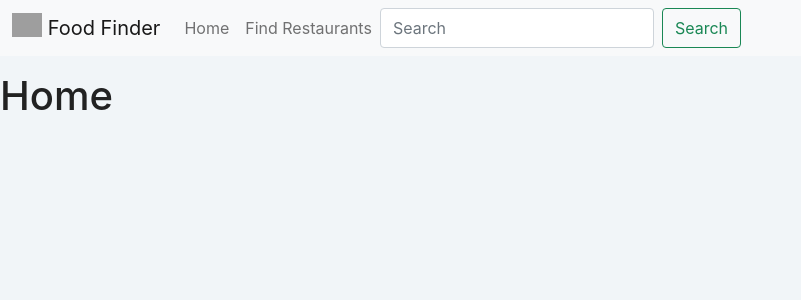
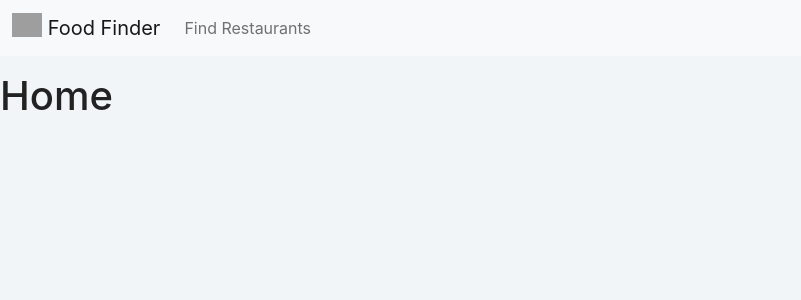
Before and after one commit to vishwa742/RestaurantFinder, a Flask app: template app/templates/public/index.html in a window 1280 px wide. Shown: the top 300 px of the page, without its empty margins (0-801 px from the left). Run offline with Flask 2, Linux system fonts and the light colour scheme; the template is opened without the code that fills it, so the values that code supplies are empty; grey boxes are pictures that could not be loaded.

Commit message:
updated from local repository

```diff
--- a/app/static/css/index.css
+++ b/app/static/css/index.css
@@ -29,6 +29,11 @@ body {
   background: #fff;
   border-radius: 1rem;
   padding: 1rem 3rem;
+  box-shadow: 5px 10px #dee3e7e1;
+}
+
+book:hover {
+  background-color: yellow;
 }
 
 .book h1 {
--- a/app/templates/public/about.html
+++ b/app/templates/public/about.html
@@ -23,9 +23,9 @@
 
 
                     <div class="body">
-                      <h5 class="card-title">{{i}}</h5>
+                      <a href="https://www.google.com/search?q={{i}}+{{address[i]}}"><h5 class="card-title">{{i}}</h5></a>
+                      <p class="card-text">Rating: {{ratings[i]}}</p>
                       <p class="card-text">Reviews: {{reviews[i]}}</p>
-                      <p class="card-text">Ratings: {{ratings[i]}}</p>
                       <p class="card-text">Address: {{address[i]}}</p>
                       <p class="card-text">Phone Number: {{phone[i]}}</p>
                     <!--  <p class="card-text">Image Url: {{img_url[i]}}</p> -->
--- a/app/templates/public/search.html
+++ b/app/templates/public/search.html
@@ -1,6 +1,6 @@
 <head>
     <meta charset="UTF-8">
-    <title>Search</title>
+    <title>Restaurant Finder</title>
 
     <link href='https://fonts.googleapis.com/css?family=Arvo:700,400' rel='stylesheet' type='text/css'>
     <link href='https://fonts.googleapis.com/css?family=Montserrat:400,700' rel='stylesheet' type='text/css'>
--- a/app/templates/public/templates/public_templates.html
+++ b/app/templates/public/templates/public_templates.html
@@ -16,31 +16,20 @@
 
     <nav class="navbar navbar-expand-lg navbar-light bg-light mb-3">
         <div class="container-fluid">
-          <a class="navbar-brand" href="#">
+          <a class="navbar-brand" href="/">
             <img src="static\img\food1.png" alt="" width="30" height="24" class="d-inline-block align-top">
             Food Finder
           </a>
-
-          <div class="collapse navbar-collapse" id="navbarSupportedContent">
-            <ul class="navbar-nav me-auto mb-2 mb-lg-0">
-              <li class="nav-item">
-                <a class="nav-link"  href="/">Home</a>
-              </li>
-            </ul>
 
 
 
             <div class="collapse navbar-collapse" id="navbarSupportedContent">
                 <ul class="navbar-nav me-auto">
                   <li class="nav-item">
-                    <a class="nav-link"  href="/search">Find Restaurants</a>
+                    <a class="nav-link"  href="/">Find Restaurants</a>
                   </li>
 
 
-            <form class="d-flex">
-              <input class="form-control me-2" type="search" placeholder="Search" aria-label="Search">
-              <button class="btn btn-outline-success" type="submit">Search</button>
-            </form>
 
 
 
```
Also changed, not shown: app/views.py (+5 -38 lines), app/yelp.py (+13 -13 lines).
